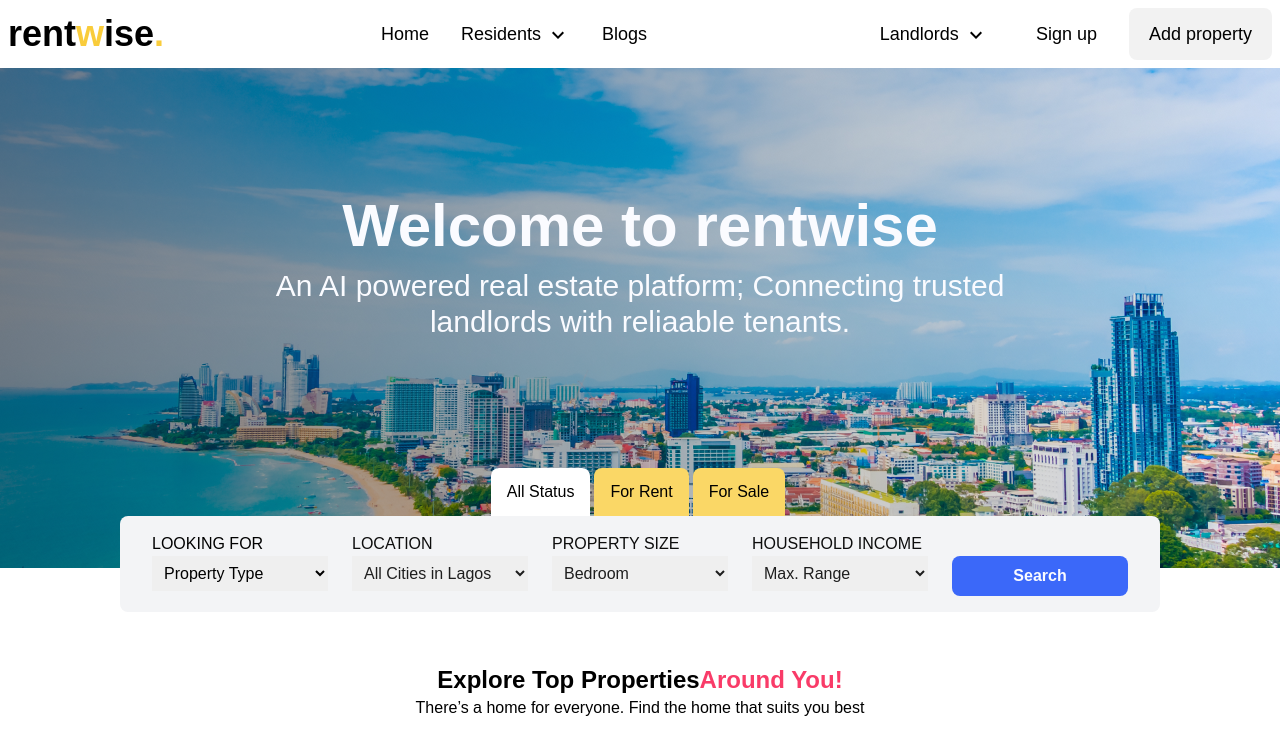
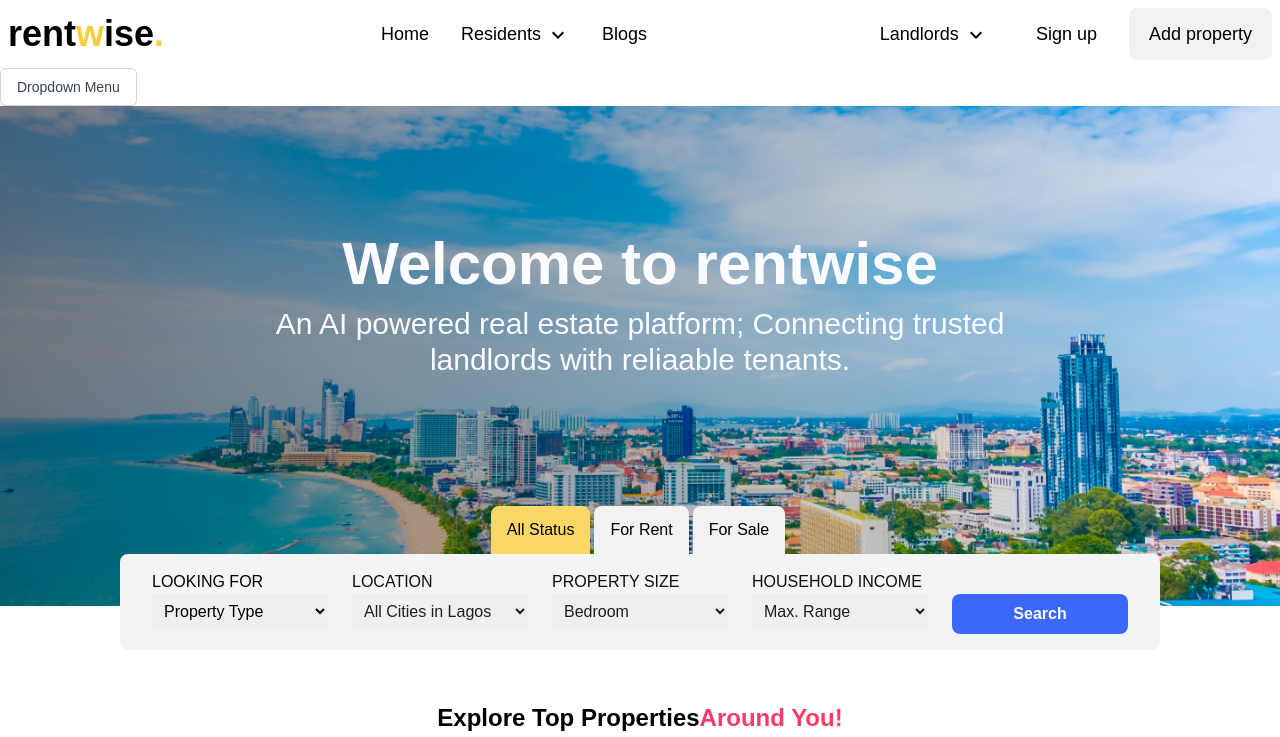
Before and after one commit to Obadea/rentwise, a React (Create React App) app: page / in a window 1280 px wide. Shown: the top 737 px of the page. Built offline with nearby package versions, Linux system fonts and the light colour scheme; a web font is replaced by a local one.

Commit message:
minor checks

```diff
--- a/src/landingpage/LandingPage.jsx
+++ b/src/landingpage/LandingPage.jsx
@@ -8,11 +8,13 @@ import Solution from "./components/Solution";
 import Footer from "./components/Footer";
 import Partnership from "./components/Partnership";
 import WiseReport from "./components/WiseReport";
+import DropdownMenu from "./components/DropdownMenu";
 
 function LandingPage() {
   return (
     <>
       <Header />
+      <DropdownMenu />
       <Banner />
       <TopProperties />
       {/* <WiseReport /> */}
--- a/src/landingpage/components/Banner.jsx
+++ b/src/landingpage/components/Banner.jsx
@@ -4,10 +4,10 @@ import LocationSearch from "./LocationSearch";
 function Banner() {
   return (
     <div
-      className="h-[500px] "
+      className="h-[500px] w-full "
       style={{
         backgroundImage: `url(${require("../../assets/beach-town.png")})`,
-        // backgroundSize: 'cover',
+        backgroundSize: "cover",
         backgroundPosition: "center",
         backgroundRepeat: "no-repeat",
       }}
@@ -27,13 +27,13 @@ function Banner() {
       </div>
 
       <div className="flex justify-center">
-        <button className="w-30 px-4 mr-1  bg-white rounded-t-lg">
+        <button className="w-30 px-4 mr-1  bg-[#FAD766] rounded-t-lg">
           All Status
         </button>
-        <button className="px-4 py-3 mr-1 w-30 bg-[#FAD766] rounded-t-lg">
+        <button className="px-4 py-3 mr-1 w-30 bg-addpropertybg rounded-t-lg">
           For Rent
         </button>
-        <button className="px-4 mr-1 w-30 bg-[#FAD766] rounded-t-lg">
+        <button className="px-4 mr-1 w-30 bg-addpropertybg rounded-t-lg">
           For Sale
         </button>
       </div>
--- /dev/null
+++ b/src/landingpage/components/DropdownMenu.jsx
@@ -0,0 +1,60 @@
+import React, { useState } from "react";
+
+function DropdownMenu() {
+  const [hover, setHover] = useState(false);
+
+  return (
+    <div
+      className="relative inline-block text-left"
+      onMouseEnter={() => setHover(true)}
+      onMouseLeave={() => setHover(false)}
+    >
+      <div>
+        <button
+          type="button"
+          className="inline-flex justify-center w-full rounded-md border border-gray-300 shadow-sm px-4 py-2 bg-white text-sm font-medium text-gray-700 hover:bg-gray-50 focus:outline-none focus:ring-2 focus:ring-offset-2 focus:ring-offset-gray-100 focus:ring-indigo-500"
+          id="options-menu"
+          aria-haspopup="true"
+          aria-expanded="true"
+        >
+          Dropdown Menu
+        </button>
+      </div>
+
+      {hover && (
+        <div
+          className="origin-top-right absolute right-0  w-48 rounded-md shadow-lg bg-white ring-1 ring-black ring-opacity-5 focus:outline-none"
+          role="menu"
+          aria-orientation="vertical"
+          aria-labelledby="options-menu"
+        >
+          <div className="py-1" role="none">
+            <a
+              href="#"
+              className="block px-4 py-2 text-sm text-gray-700 hover:bg-gray-100 hover:text-gray-900"
+              role="menuitem"
+            >
+              Rent budget calculator
+            </a>
+            <a
+              href="#"
+              className="block px-4 py-2 text-sm text-gray-700 hover:bg-gray-100 hover:text-gray-900"
+              role="menuitem"
+            >
+              Favoorites
+            </a>
+            <a
+              href="#"
+              className="block px-4 py-2 text-sm text-gray-700 hover:bg-gray-100 hover:text-gray-900"
+              role="menuitem"
+            >
+              Save for rent
+            </a>
+          </div>
+        </div>
+      )}
+    </div>
+  );
+}
+
+export default DropdownMenu;
--- a/src/landingpage/components/Header.jsx
+++ b/src/landingpage/components/Header.jsx
@@ -19,13 +19,13 @@ const Header = () => {
         <div className=" hidden flex items-center justify-between md:block">
           {/* location will be automated */}
 
-          <a href="#" className="py-2 px-4 text-lg">
+          <a href="#" className="py-2 px-4 text-lg hover:text-customyellow">
             Home
           </a>
-          <a href="#" className="py-2 px-4 text-lg">
+          <a href="#" className="py-2 px-4 text-lg hover:text-customyellow">
             Residents <KeyboardArrowDownIcon />
           </a>
-          <a href="#" className="py-2 px-4 text-lg">
+          <a href="#" className="py-2 px-4 text-lg hover:text-customyellow">
             Blogs
           </a>
         </div>
@@ -64,15 +64,21 @@ const Header = () => {
             isOpen ? "block" : "hidden"
           }`}
         >
-          <a href="#" className="block py-2 px-4 text-lg">
+          <a
+            href="#"
+            className="block py-2 px-4 text-lg hover:text-customyellow"
+          >
             Landlords <KeyboardArrowDownIcon />
           </a>
-          <a href="#" className="block py-2 px-4 text-lg">
+          <a
+            href="#"
+            className="block py-2 px-4 text-lg hover:text-customyellow"
+          >
             Sign up
           </a>
           <a
             href="#"
-            className="block py-3 px-5 text-lg font-medium bg-addpropertybg rounded-lg"
+            className="block py-3 px-5 text-lg font-medium bg-addpropertybg rounded-lg hover:bg-"
           >
             Add property
           </a>
--- a/src/landingpage/components/Partnership.jsx
+++ b/src/landingpage/components/Partnership.jsx
@@ -6,7 +6,7 @@ function Partnership() {
       <h3 className="text-center text-customgGrayShade1 font-normal text-lg py-5">
         rentwise is in partnership with:
       </h3>
-      <div className="flex justify-between text-4xl font-bold">
+      <div className="flex justify-around text-4xl font-bold">
         <h2>
           rent<span className="text-customyellow">w</span>ise
           <span className="text-customyellow">.</span>
--- a/src/landingpage/components/TopProperties.jsx
+++ b/src/landingpage/components/TopProperties.jsx
@@ -70,7 +70,7 @@ function TopProperties() {
         </p>
         <div className="slider-container px-10 mt-8">
           <Slider {...settings}>
-            <div className=" px-2">
+            <div className=" px-2 hover:bg-addpropertybg rounde-lg">
               <div className="h-56 w-full">
                 <img src={palor} alt="kitchen " className="  h-full w-full" />
               </div>
@@ -122,7 +122,7 @@ function TopProperties() {
                 </div>
               </div>
             </div>
-            <div className=" px-2">
+            <div className=" px-2 hover:bg-addpropertybg">
               <div className="h-56 w-full">
                 <img src={palor} alt="kitchen " className="  h-full w-full" />
               </div>
@@ -172,7 +172,7 @@ function TopProperties() {
                 </div>
               </div>
             </div>
-            <div className=" px-2">
+            <div className=" px-2 hover:bg-addpropertybg">
               <div className="h-56 w-full">
                 <img src={palor} alt="kitchen " className="  h-full w-full" />
               </div>
@@ -222,7 +222,7 @@ function TopProperties() {
                 </div>
               </div>
             </div>
-            <div className=" px-2">
+            <div className=" px-2 hover:bg-addpropertybg">
               <div className="h-56 w-full">
                 <img src={palor} alt="kitchen " className="  h-full w-full" />
               </div>
@@ -272,7 +272,7 @@ function TopProperties() {
                 </div>
               </div>
             </div>
-            <div className=" px-2">
+            <div className=" px-2 hover:bg-addpropertybg">
               <div className="h-56 w-full">
                 <img src={palor} alt="kitchen " className="  h-full w-full" />
               </div>
```
